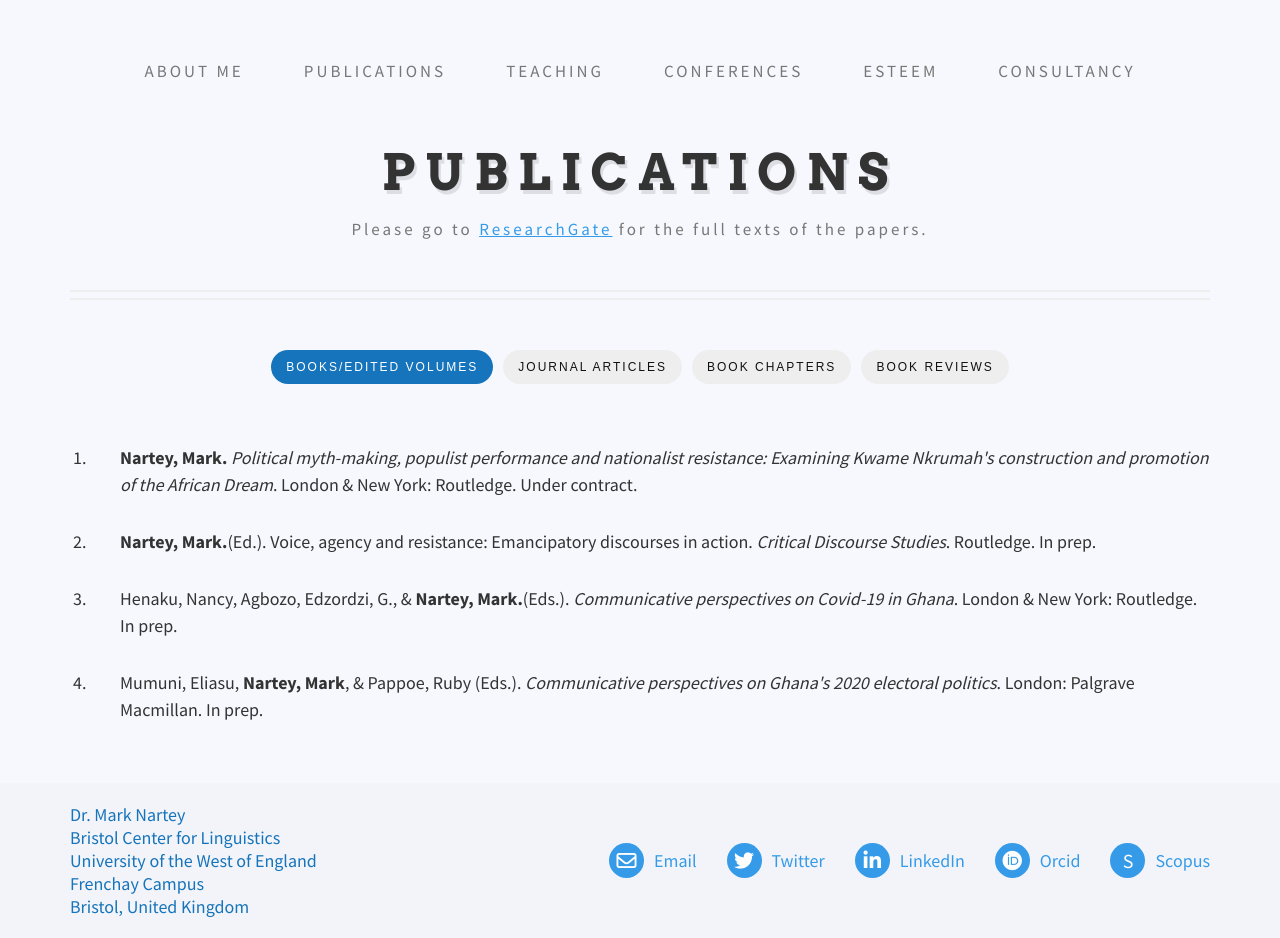
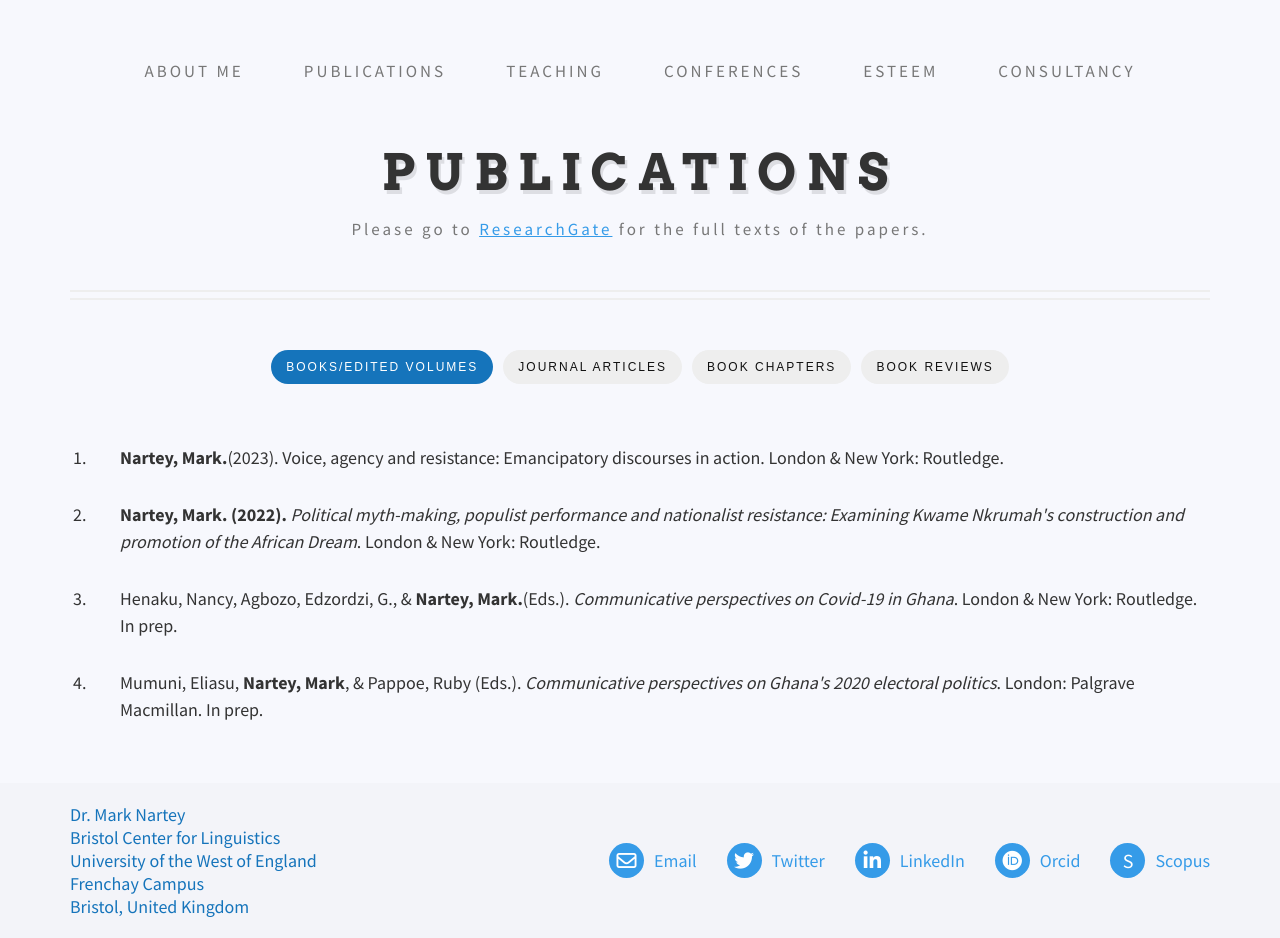
Before and after one commit to danielcornock/marknartey.com, a Jekyll site: the page built from _pages/publications.md, in a window 1280 px wide. Built offline with Jekyll 4.4.1, drawn with Linux system fonts in a browser that asks for light colours; nearby versions of some CDN libraries.

Commit message:
Update Content “Books”

```diff
--- a/_data/books.yml
+++ b/_data/books.yml
@@ -1,11 +1,10 @@
 items:
-  - content: "<b>Nartey, Mark.</b> <i>Political myth-making, populist performance
-      and nationalist resistance: Examining Kwame Nkrumah's construction and
-      promotion of the African Dream</I>. London & New York: Routledge. Under
-      contract."
-  - content: "<b>Nartey, Mark.</b>(Ed.). Voice, agency and resistance: Emancipatory
-      discourses in action. <i>Critical Discourse Studies</I>. Routledge. In
-      prep."
+  - content: "<b>Nartey, Mark.</b>(2023). Voice, agency and resistance: Emancipatory
+      discourses in action. London & New York: Routledge."
+  - content: "<b>Nartey, Mark. (2022). </b> <i>Political myth-making, populist
+      performance and nationalist resistance: Examining Kwame Nkrumah's
+      construction and promotion of the African Dream</I>. London & New York:
+      Routledge."
   - content: "Henaku, Nancy, Agbozo, Edzordzi, G., & <b>Nartey, Mark.</b>(Eds.).
       <i>Communicative perspectives on Covid-19 in Ghana</I>. London & New York:
       Routledge. In prep."
```
